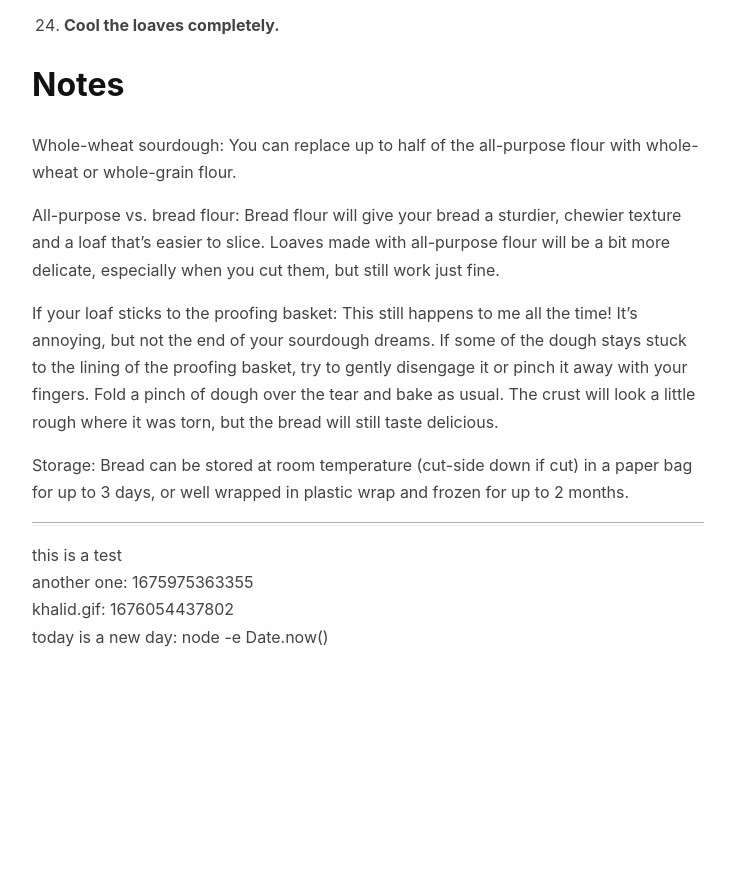
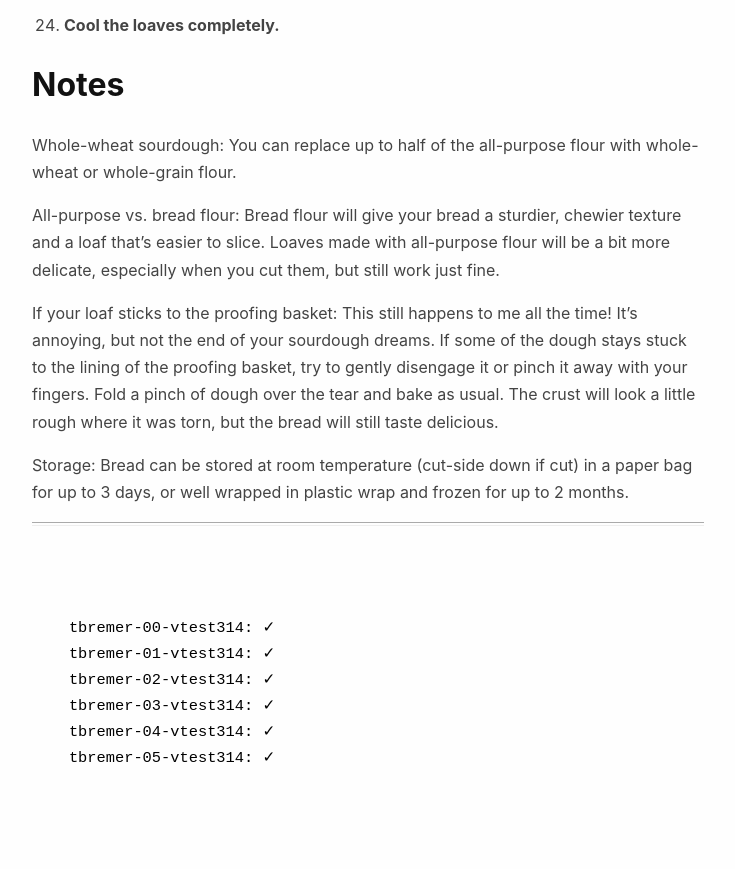
Before and after one commit to tbremer/sourdough, a website: page index.html in a window 1280 px wide. Shown: the part 3990-4859 px from the top of the page, without its empty margins (272-1007 px from the left). Before the commit the page ends 4657 px from the top, so only its background shows below. Drawn offline with Linux system fonts and the light colour scheme.

Commit message:
Update index.html

```diff
--- a/index.html
+++ b/index.html
@@ -84,12 +84,15 @@
 <p>If your loaf sticks to the proofing basket: This still happens to me all the time! It’s annoying, but not the end of your sourdough dreams. If some of the dough stays stuck to the lining of the proofing basket, try to gently disengage it or pinch it away with your fingers. Fold a pinch of dough over the tear and bake as usual. The crust will look a little rough where it was torn, but the bread will still taste delicious.</p>
 <p>Storage: Bread can be stored at room temperature (cut-side down if cut) in a paper bag for up to 3 days, or well wrapped in plastic wrap and frozen for up to 2 months.</p>
   <hr />
-  this is a test
-  <br>
-  another one: 1675975363355
-  <br />
-  khalid.gif: 1676054437802
-  <br />
-  today is a new day: node -e Date.now()
+  <code>
+    <pre style="font-family: monospace;">
+    tbremer-00-vtest314: ✓
+    tbremer-01-vtest314: ✓
+    tbremer-02-vtest314: ✓
+    tbremer-03-vtest314: ✓
+    tbremer-04-vtest314: ✓
+    tbremer-05-vtest314: ✓
+    </pre>
+  </code>
 </body>
 </html>
```
